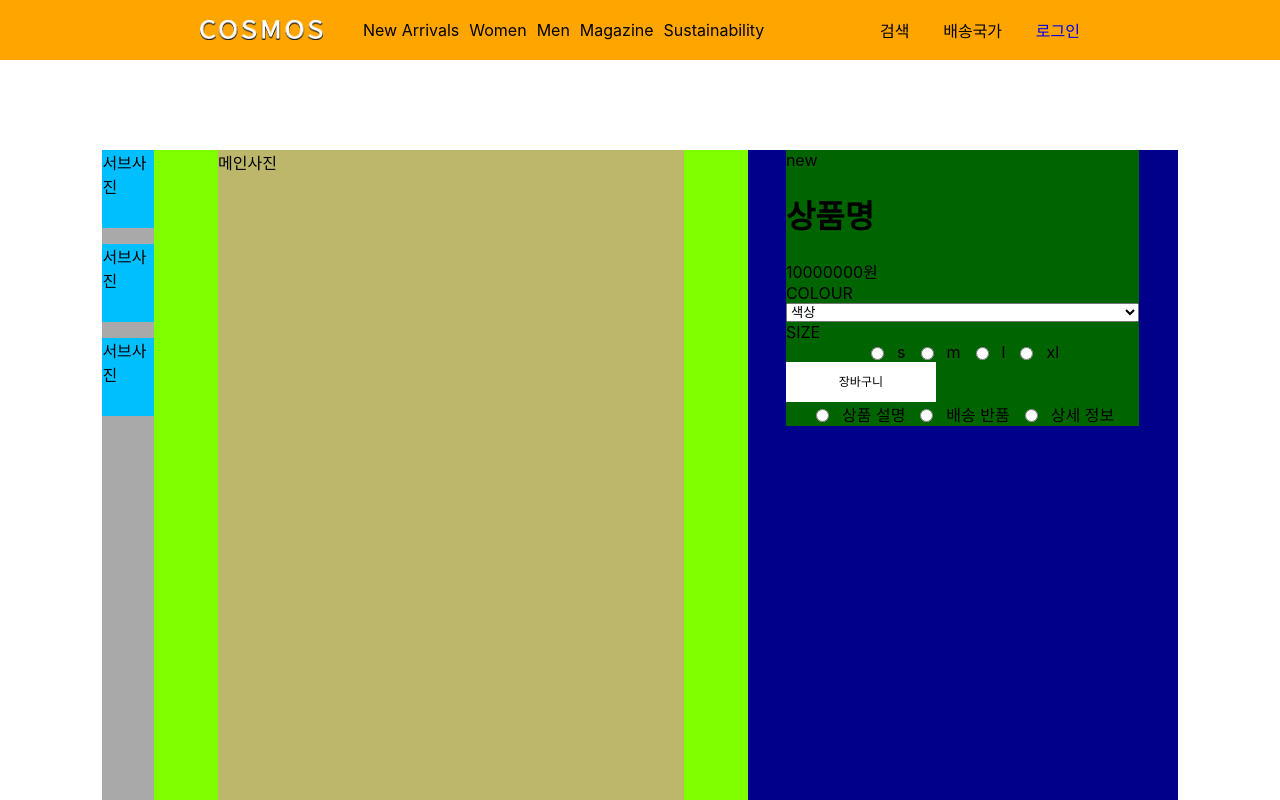
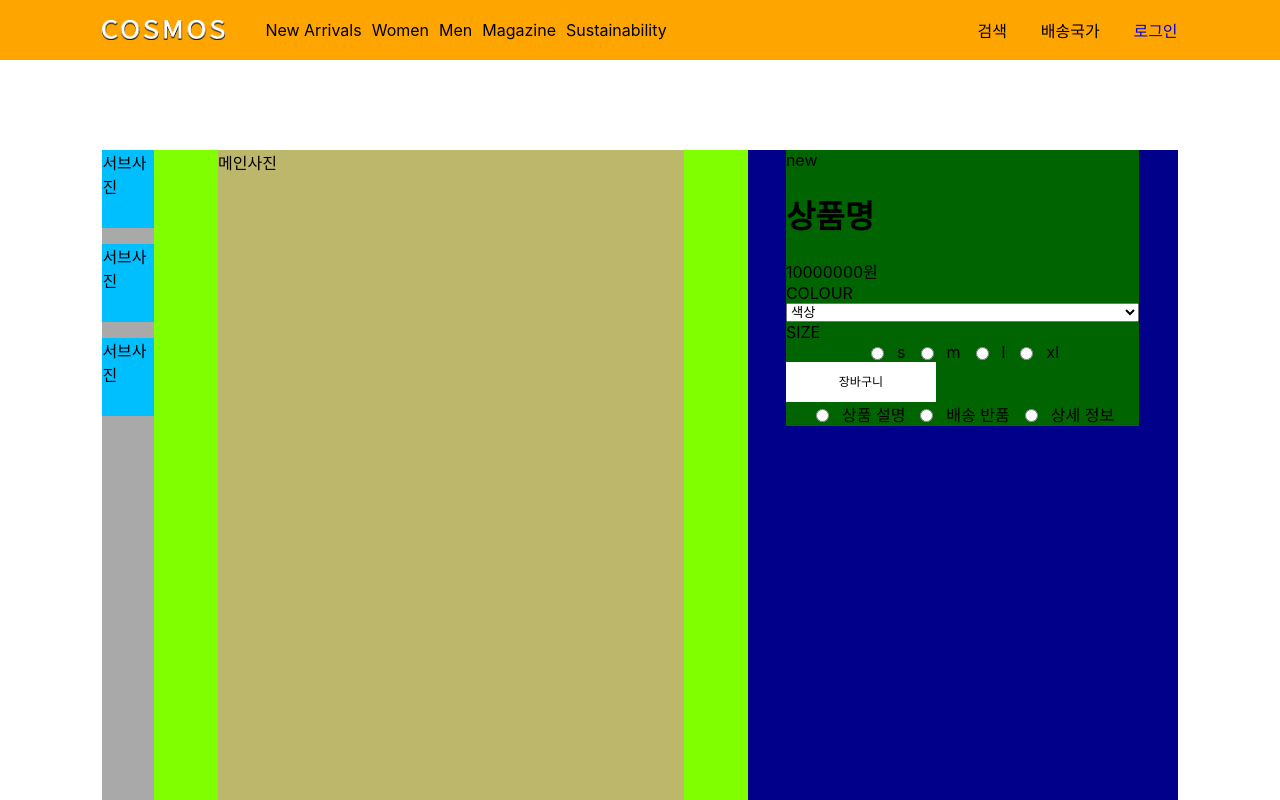
Before and after one commit to Da-innisfree/COSMOS-ver2.0, a React (Create React App) app in the folder cosmos_frontend/cosmos/: page /product in a window 1280 px wide. Shown: the top 800 px of the page. Built offline with nearby package versions, Linux system fonts and the light colour scheme.

Commit message:
header수정

```diff
--- a/cosmos_frontend/cosmos/src/component/layout/Header.jsx
+++ b/cosmos_frontend/cosmos/src/component/layout/Header.jsx
@@ -11,11 +11,26 @@ function Header() {
                     <div className="cosmos_icon" ></div>
                 </a>
                 <ul className="nav">
-                    <li>New Arrivals</li>
-                    <li>Women</li>
-                    <li>Men</li>
-                    <li>Magazine</li>
-                    <li>Sustainability</li>
+                    <li className="nav_item">
+                        <div className="nav_item_name">New Arrivals</div>
+                        <div className="nav_item_contents"></div>
+                    </li>
+                    <li className="nav_item">
+                        <div className="nav_item_name">Women</div>
+                        <div className="nav_item_contents"></div>
+                    </li>
+                    <li className="nav_item">
+                        <div className="nav_item_name">Men</div>
+                        <div className="nav_item_contents"></div>
+                    </li>
+                    <li className="nav_item">
+                        <div className="nav_item_name">Magazine</div>
+                        <div className="nav_item_contents"></div>
+                    </li>
+                    <li className="nav_item">
+                        <div className="nav_item_name">Sustainability</div>
+                        <div className="nav_item_contents"></div>
+                    </li>
                 </ul>
             </div>
             <div className="header_right">
--- a/cosmos_frontend/cosmos/src/style/component/layout/Header.scss
+++ b/cosmos_frontend/cosmos/src/style/component/layout/Header.scss
@@ -5,7 +5,7 @@
     align-items: center;
     justify-content: space-between;
     position: fixed;
-    padding: 0 200px;
+    padding: 0 8vw;
     box-sizing: border-box;
     background-color: orange;
     z-index: 9999999;
@@ -21,6 +21,23 @@
         .nav {
             display: flex;
             gap: 10px;
+            .nav_item{
+                .nav_item_contents {
+                    position: fixed;
+                    top: 60px;
+                    left: 0;
+                    right: 0;
+                    height: 0;
+                    transition: .5s;
+                }
+                &:hover .nav_item_contents {
+                    width: 100vw;
+                    height: 500px;
+                    background-color: red;
+                    transition: .5s;
+                }
+            }
+
 
         }
     }
--- a/cosmos_frontend/cosmos/src/style/view/product.scss
+++ b/cosmos_frontend/cosmos/src/style/view/product.scss
@@ -1,3 +1,18 @@
+@media (max-width: 480px) {
+    .product_warp {
+        display: block !important;
+        .porduct_left {
+            width: 100% !important;
+            .sub_image_area {
+                display: none;
+            }
+        }
+        .product_right {
+            width: 100% !important;
+        }
+}
+}
+
 .product_warp {
     display: flex;
     height: 100%;
@@ -8,14 +23,18 @@
         background-color: chartreuse;
         .sub_image_area{
             width: 10%;
+            background-color: darkgrey;
+            .sub_wrap {
+                position: sticky;
+                top: 60px;
                 display: flex;
                 flex-direction: column;
                 gap: 1em;
-            background-color: darkgrey;
                 .sub_img {
                     width: 100%;
                     height: 78px;
                     background-color: deepskyblue;
+                }
             }
         }
         .main_image_area {
--- a/cosmos_frontend/cosmos/src/style/view/productlist.scss
+++ b/cosmos_frontend/cosmos/src/style/view/productlist.scss
@@ -1,3 +1,9 @@
+@media (max-width: 480px) {
+    .product {
+        width: calc(100%) !important;
+    }
+}
+
 .product_list_top {
     width: 100%;
     //height: 200px;
--- a/cosmos_frontend/cosmos/src/view/Product.jsx
+++ b/cosmos_frontend/cosmos/src/view/Product.jsx
@@ -9,9 +9,11 @@ function product() {
         <div className="product_warp">
             <div className="porduct_left">
                 <div className="sub_image_area">
-                    <div className="sub_img">서브사진</div>
-                    <div className="sub_img">서브사진</div>
-                    <div className="sub_img">서브사진</div>
+                    <div className="sub_wrap">
+                        <div className="sub_img">서브사진</div>
+                        <div className="sub_img">서브사진</div>
+                        <div className="sub_img">서브사진</div>
+                    </div>
                 </div>
                 <div className="main_image_area">
                     <div className="main_img">메인사진</div>
```
Lines whose indentation alone changed are shown as unchanged.
